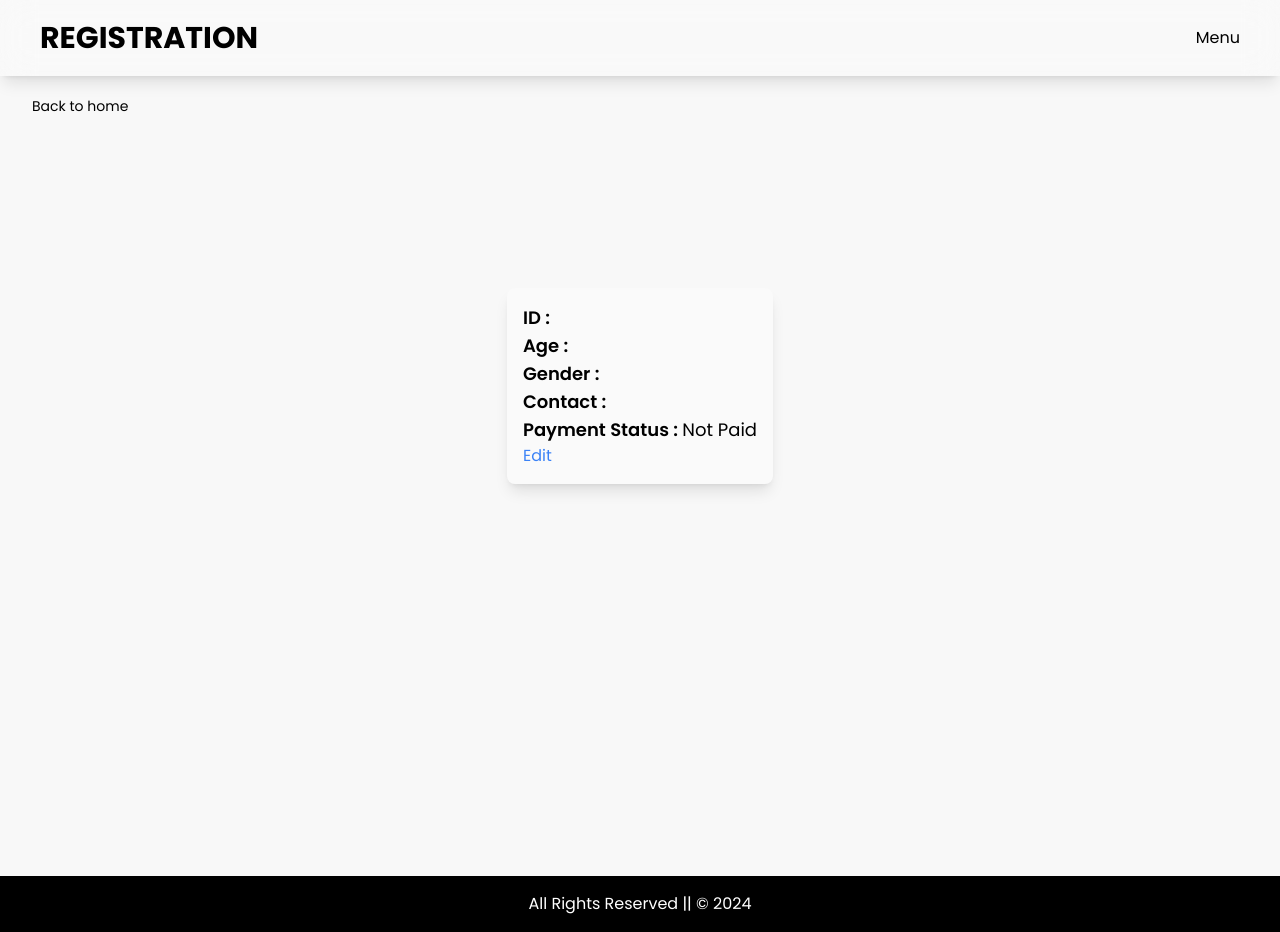
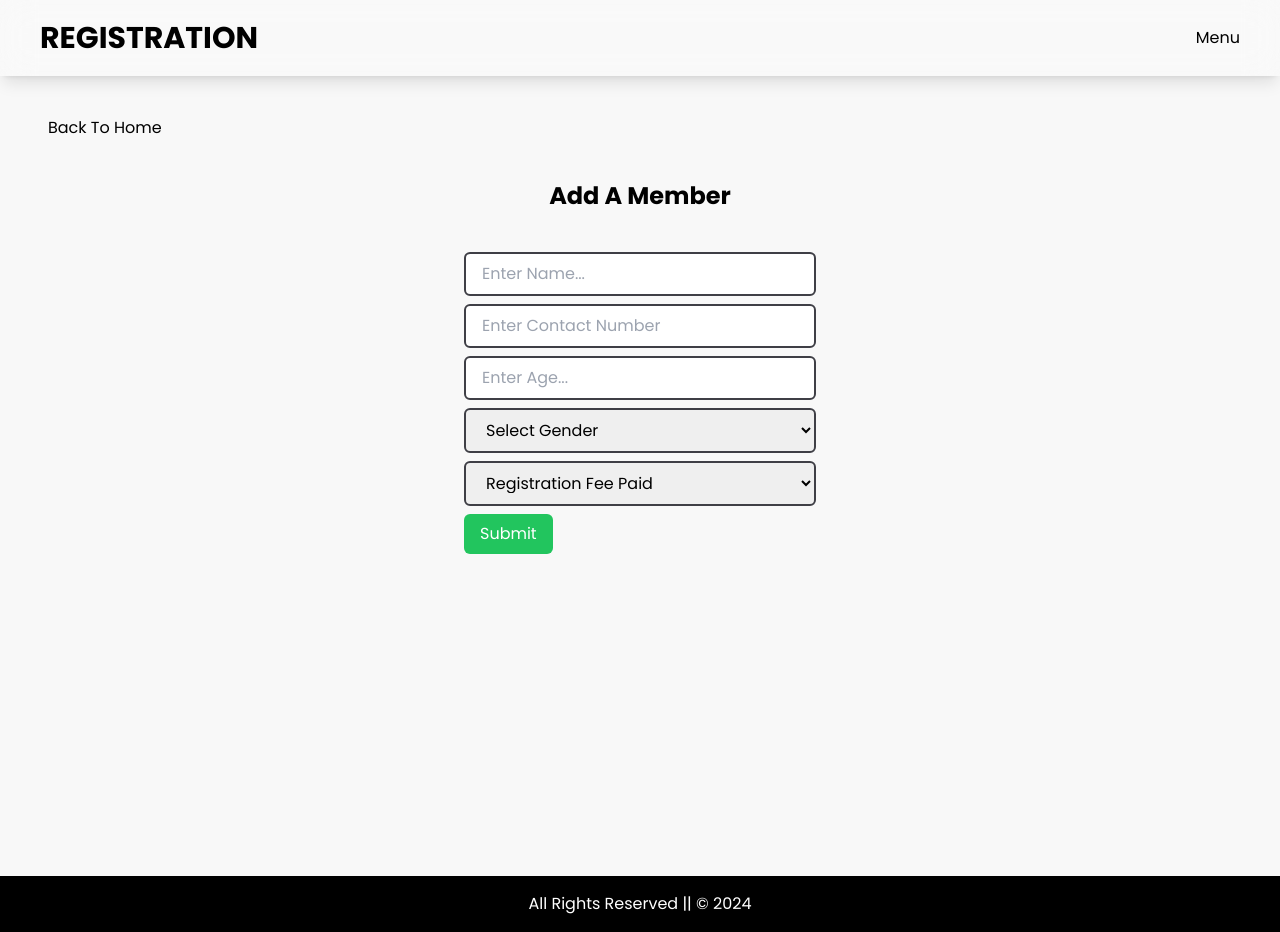
Before and after one commit to R0HIT-FS/register, a Next.js app: page /add-member-table in a window 1280 px wide. Built offline with nearby package versions, Linux system fonts and the light colour scheme; no server answers; the database is empty.

Commit message:
Add Member Route for table view added

```diff
--- /dev/null
+++ b/app/Components/AddMemberTable.jsx
@@ -0,0 +1,16 @@
+"use client"
+import Link from 'next/link';
+import React from 'react'
+// import { FiPlus } from "react-icons/fi";
+import { IoMdPersonAdd } from "react-icons/io";
+
+const AddMemberTable = () => {
+  return (
+    <Link title='Add A Member' href="/add-member-table"><div className="h-[10vw] w-[10vw] md:h-[3vw] md:w-[3vw] bg-green-300 flex items-center justify-center rounded-full fixed bottom-2 right-2">
+        <IoMdPersonAdd size={"1.5em"} />
+    </div>
+    </Link>
+  )
+}
+
+export default AddMemberTable
--- /dev/null
+++ b/app/add-member-table/page.jsx
@@ -0,0 +1,82 @@
+"use client"
+import React from 'react'
+import { useState } from 'react';
+import { useRouter } from 'next/navigation';
+import Link from 'next/link';
+
+const page = () => {
+    const router = useRouter();
+    const [formData, setFormData] = useState({
+        name: '',
+        age: '',
+        phone: '',
+        gender:"",
+        paid:""
+      });
+
+      const handleChange = (e) => {
+        const { name, value } = e.target;
+        setFormData((prevFormData) => ({
+          ...prevFormData,
+          [name]: value,
+        }));
+      };
+
+      const handleSubmit = async(e) => {
+        e.preventDefault();
+
+
+        try {
+
+            const phone = document.getElementById("phone").value
+            const age = document.getElementById("age").value
+            console.log(process.env.NEXT_PUBLIC_API_URL)
+            if(phone.length<10 || age<0){
+                    alert("Contact No. or Age Invalid!")
+            }
+            else{
+                const res = await fetch(`${process.env.NEXT_PUBLIC_API_URL}/api/users`,{
+                    method:"POST",
+                    headers:{
+                        "Content-type":"application/json"
+                    },
+                    body:JSON.stringify(formData)
+                })
+                if(res.ok){
+                    router.push("/table");
+                    router.refresh();
+            }else{
+                throw new Error("Failed to create user!")
+            }
+            }
+        } catch (error) {
+            console.log(error)
+        }
+      };
+  return (
+    <div className="p-5 md:p-10 h-screen">
+    <Link href={"/"}><p className='w-fit mb-10 px-2 rounded-full hover:bg-slate-300'>Back To Home</p></Link>
+    <h1 className="text-2xl mb-5 md:mb-10 font-bold text-center">Add A Member</h1>
+    <div className="flex justify-center items-center">
+        <form className="flex flex-col gap-2 items-start" action="" onSubmit={handleSubmit}>
+            <input required onChange={handleChange} name='name' value={formData.name} className="px-4 py-2 rounded-md border-2 border-zinc-700" type="text" placeholder="Enter Name..." />
+            <input required id='phone' onChange={handleChange} name='phone' value={formData.phone} className="px-4 py-2 rounded-md border-2 border-zinc-700"  type="number" placeholder="Enter Contact Number"/>
+            <input required id="age" onChange={handleChange} name='age' value={formData.age} className="px-4 py-2 rounded-md border-2 border-zinc-700" type="number" placeholder="Enter Age..." />
+            <select onChange={handleChange} name='gender' value={formData.gender} className="w-full px-4 py-2 rounded-md border-2 border-zinc-700"  id="">
+                <option value="Select Gender">Select Gender</option>
+                <option value="Male">Male</option>
+                <option value="Female">Female</option>
+            </select>
+            <select onChange={handleChange} name='paid' value={formData.paid} className="w-full px-4 py-2 rounded-md border-2 border-zinc-700"  id="">
+                <option value="Registration Fee Paid">Registration Fee Paid</option>
+                <option value="Yes">Yes</option>
+                <option value="No">No</option>
+            </select>
+            <button className="px-4 py-2 rounded-md text-white bg-green-500">Submit</button>
+        </form>
+    </div>
+    </div>
+  )
+}
+
+export default page
--- a/app/table/boys/page.jsx
+++ b/app/table/boys/page.jsx
@@ -5,6 +5,8 @@ import DeleteButton from "../../Components/DeleteButton";
 import AddMember from "../../Components/AddMember";
 import TableHeader from "../../Components/TableHeader";
 import TableCard from "../../Components/TableCard";
+import AddMemberTable from "../../Components/AddMemberTable";
+AddMemberTable
 
 const getMembers = async () => {
   try {
@@ -76,7 +78,7 @@ const page = async ({ searchParams }) => {
         <p className="capitalize">No members added yet!</p>
       )}
             </div>
-      <AddMember/>
+      <AddMemberTable/>
     </div>
   );
 };
--- a/app/table/girls/page.jsx
+++ b/app/table/girls/page.jsx
@@ -2,7 +2,7 @@ import React from "react";
 import Search from "../../Components/Search";
 import Link from "next/link";
 import DeleteButton from "../../Components/DeleteButton";
-import AddMember from "../../Components/AddMember";
+import AddMemberTable from "../../Components/AddMemberTable";
 import TableHeader from "../../Components/TableHeader";
 import TableCard from "../../Components/TableCard";
 
@@ -67,7 +67,7 @@ const page = async ({ searchParams }) => {
         <p className="capitalize">No members added yet!</p>
       )}
             </div>
-            <AddMember/>
+            <AddMemberTable/>
     </div>
   );
 };
--- a/app/table/page.jsx
+++ b/app/table/page.jsx
@@ -1,10 +1,10 @@
 import React from "react";
-import AddMember from "../Components/AddMember";
 import TableHeader from "../Components/TableHeader"
 import Search from "../Components/Search";
 import Link from "next/link";
 import DeleteButton from "../Components/DeleteButton";
 import TableCard from "../Components/TableCard";
+import AddMemberTable from "../Components/AddMemberTable";
 
 const getMembers = async () => {
   try {
@@ -57,7 +57,7 @@ const page = async ({ searchParams }) => {
             <p className="capitalize">No members added yet!</p>
     }
           </div>
-            <AddMember/>
+            <AddMemberTable/>
             </div>
   );
 };
```
